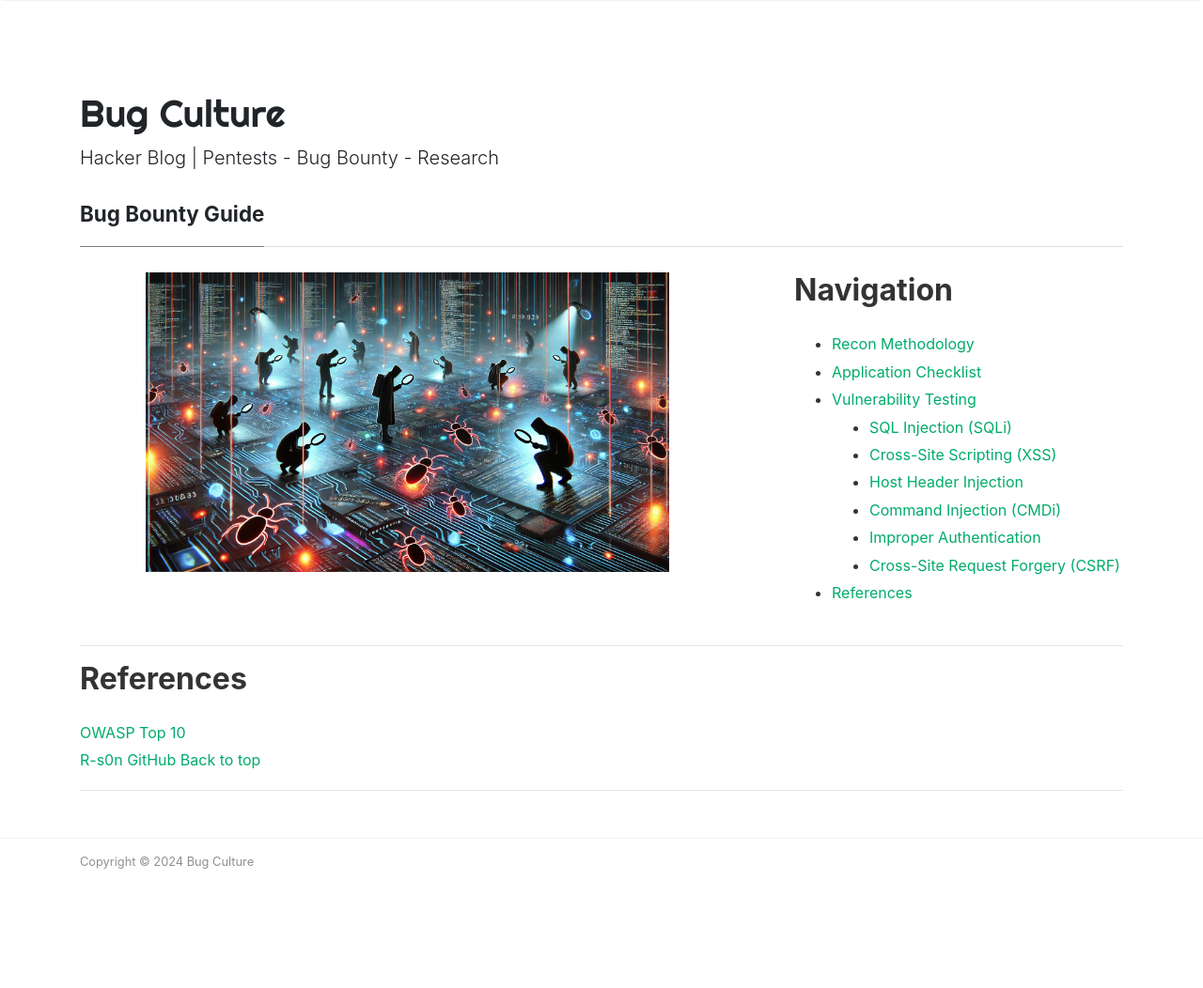
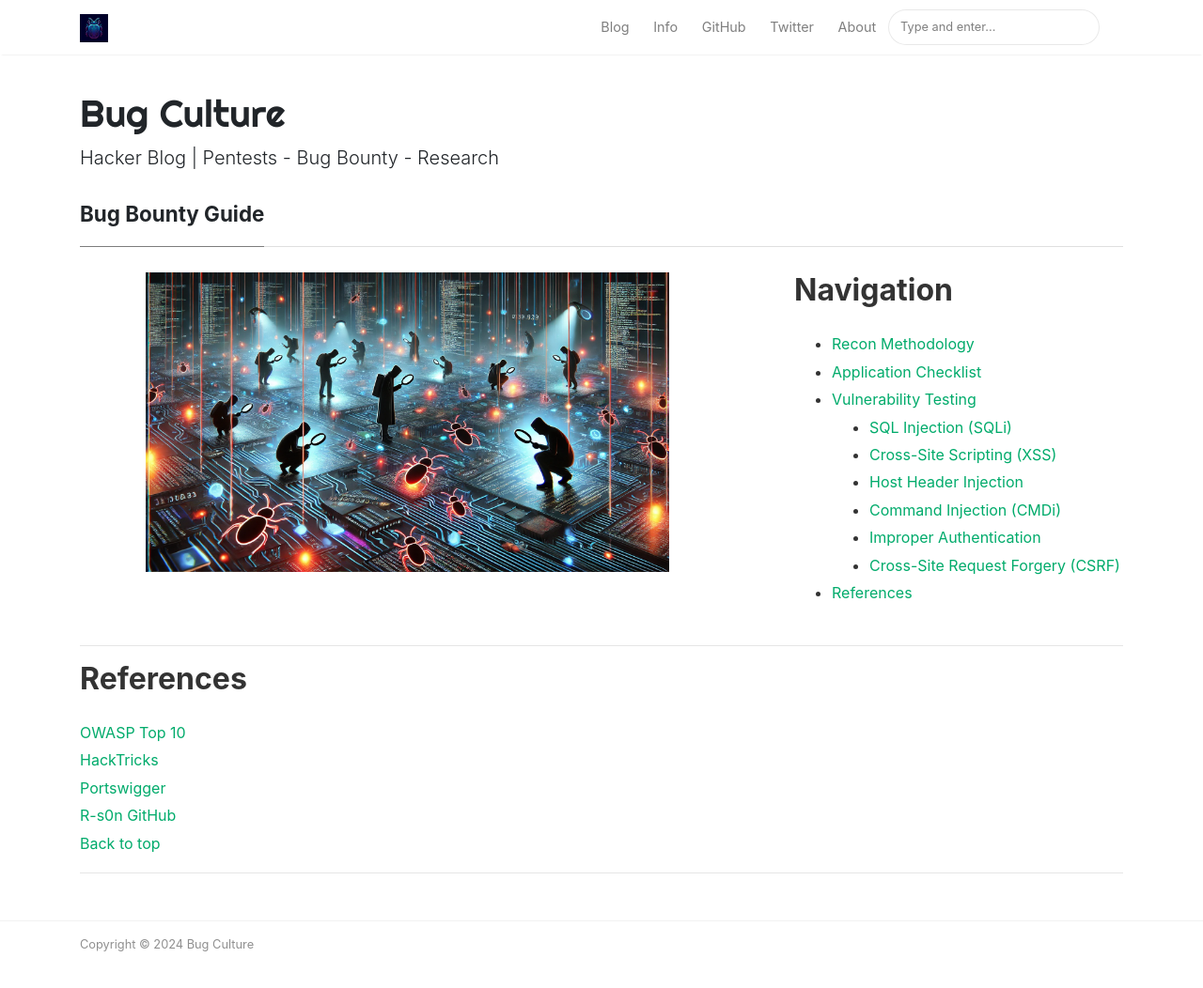
Before and after one commit to Turbul3nce/Turbul3nce.github.io, a Jekyll site: the page built from _pages/info.md, in a window 1280 px wide and 1089 px high. Shown: the top 1052 px of the window at 94% size. Built offline with Jekyll 4.4.1, drawn with Linux system fonts in a browser that asks for light colours; nearby versions of some CDN libraries.

Commit message:
Update info.md

```diff
--- a/_pages/info.md
+++ b/_pages/info.md
@@ -45,7 +45,12 @@ comments: false
 
 [OWASP Top 10](https://owasp.org/www-project-top-ten/)
 <br>
+[HackTricks](https://book.hacktricks.xyz/)
+<br>
+[Portswigger](https://portswigger.net/research)
+<br>
 [R-s0n GitHub](https://github.com/R-s0n)
+<br>
 [Back to top](#navigation)
 
 ---
```
